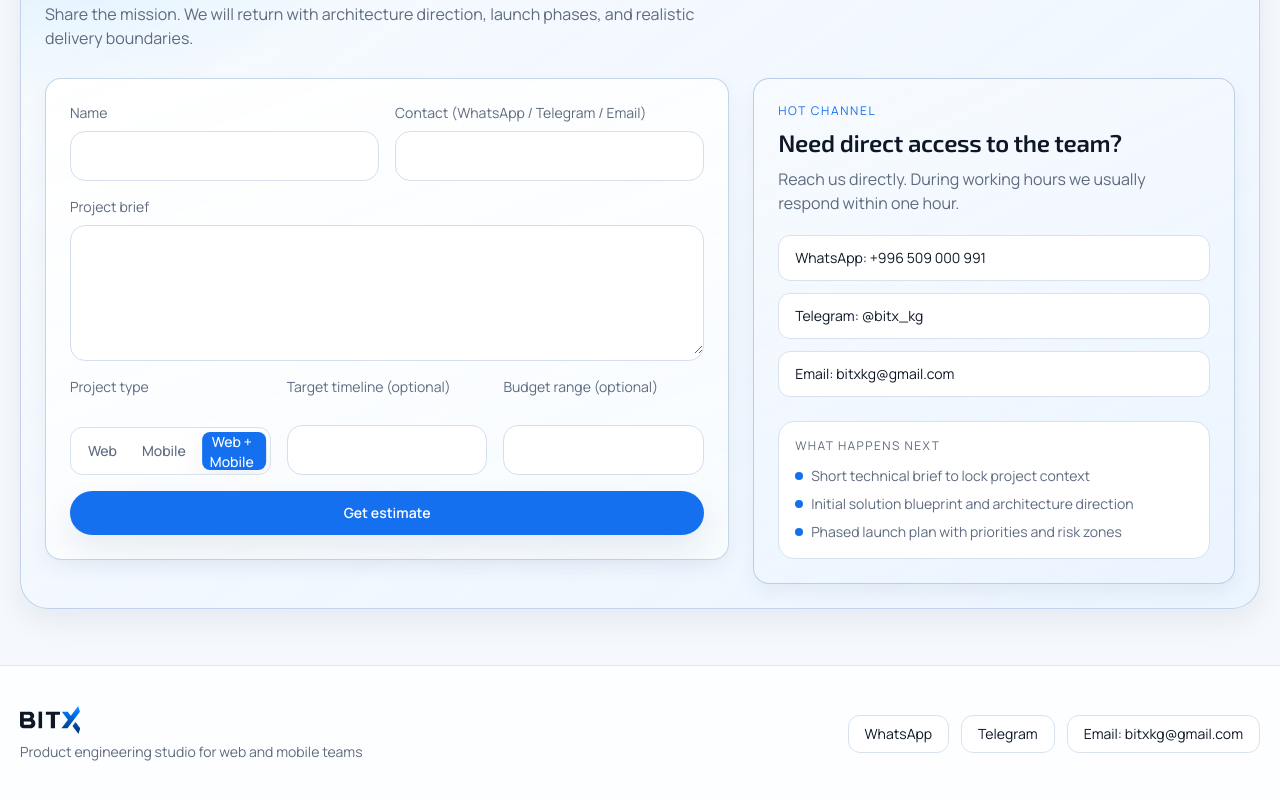
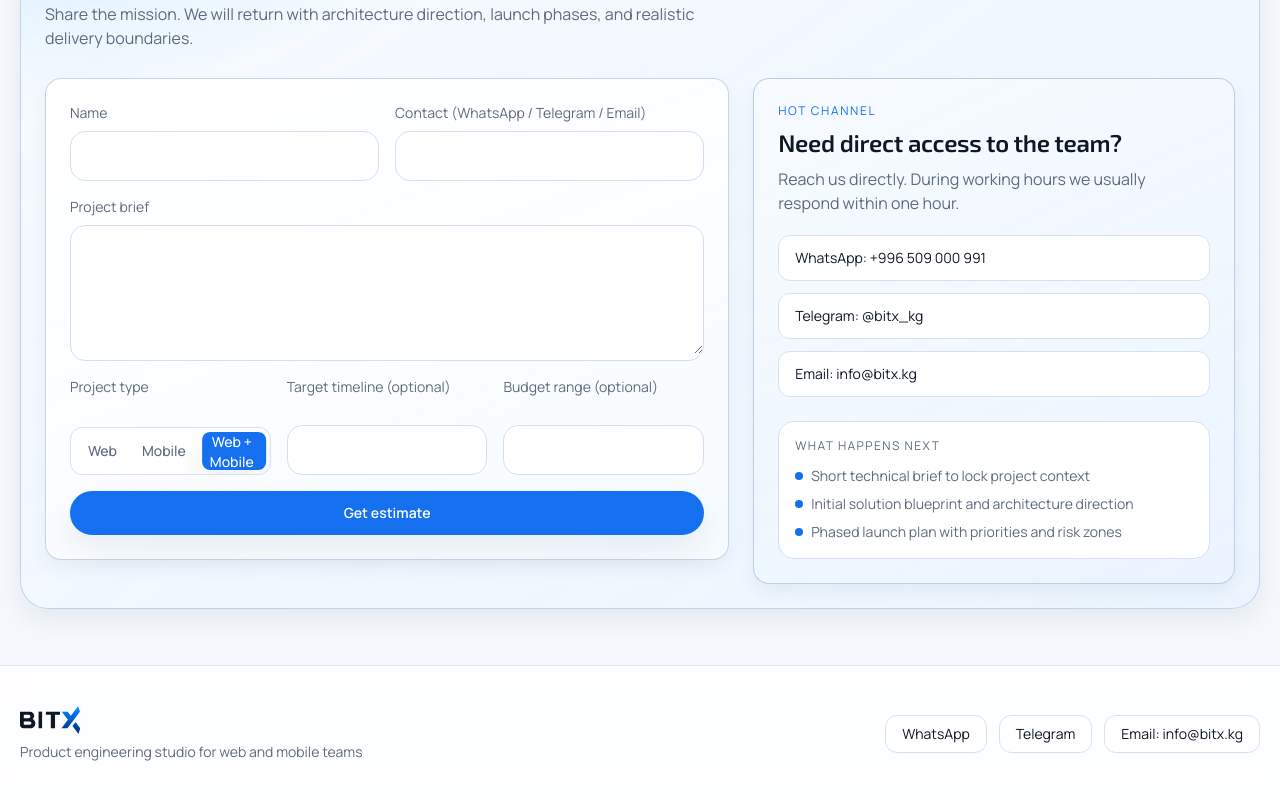
Before and after one commit to ll220l0/bitx-landing, a Next.js app: page /en in a window 1280 px wide. Shown: the part 4744-5544 px from the top of the page. Built offline with nearby package versions, Linux system fonts and the light colour scheme; no server answers.

Commit message:
Update public contact email to info@bitx.kg

```diff
--- a/app/[locale]/_client.tsx
+++ b/app/[locale]/_client.tsx
@@ -23,7 +23,7 @@ function pickDict(locale: Locale) {
 export default function LandingClient({ locale }: { locale: Locale }) {
   const dict = useMemo(() => pickDict(locale), [locale]);
   const waPhone = "+996 509 000 991";
-  const email = "bitxkg@gmail.com";
+  const email = "info@bitx.kg";
   const tgHref = "https://t.me/bitx_kg";
   const contactsRef = useRef<HTMLDivElement | null>(null);
 
```
Also changed, not shown: 1 other file (tests, documents, lock files or other folders).
